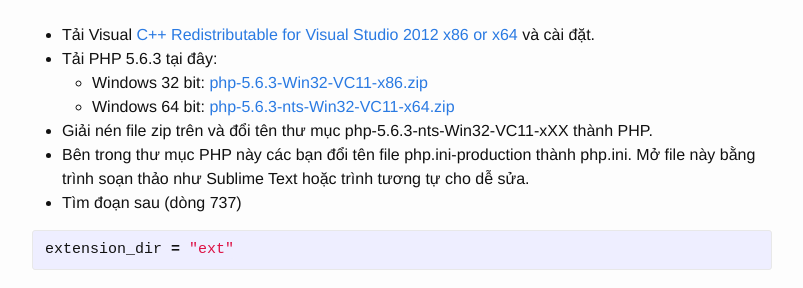
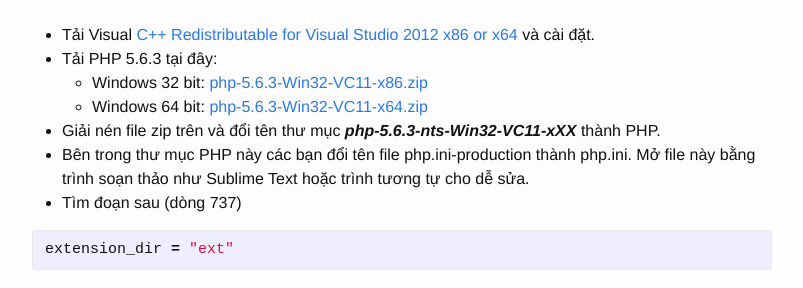
Before and after one commit to h5tark/hoangstark.github.io, a Jekyll site: the page built from _posts/2014-11-27-php-composer-homestead-tren-windows.markdown, in a window 1280 px wide and 900 px high, scrolled down 749 px. Shown: the part 162-450 px from the top of the window, without its empty margins (238-1041 px from the left). Built offline with Jekyll 4.4.1, drawn with Linux system fonts in a browser that asks for light colours.

Commit message:
Fix php x64 url

```diff
--- a/_layouts/post.html
+++ b/_layouts/post.html
@@ -21,7 +21,7 @@ layout: default
     {{ content }}
   </article>
 
-<h2>Comment</h2>
+<h2>Comments</h2>
 <div class="fb-like" data-href="{{ site.url }}{{ page.url }}" data-layout="standard" data-action="like" data-show-faces="true" data-share="true"></div>
 
   <div class="fb-comments" data-href="{{ site.url }}{{ page.url }}" data-numposts="5" data-colorscheme="light" data-width="100%"></div>
--- a/_posts/2014-11-27-php-composer-homestead-tren-windows.markdown
+++ b/_posts/2014-11-27-php-composer-homestead-tren-windows.markdown
@@ -15,8 +15,8 @@ Cài đặt Homestead trên Linux hay OSX thì khá dễ dàng, tuy nhiên mình
 - Tải Visual [C++ Redistributable for Visual Studio 2012 x86 or x64](http://www.microsoft.com/en-us/download/details.aspx?id=30679) và cài đặt.
 - Tải PHP 5.6.3 tại đây:
 	- Windows 32 bit: [php-5.6.3-Win32-VC11-x86.zip](http://windows.php.net/downloads/releases/php-5.6.3-Win32-VC11-x86.zip)
-	- Windows 64 bit: [php-5.6.3-nts-Win32-VC11-x64.zip](http://windows.php.net/downloads/releases/php-5.6.3-nts-Win32-VC11-x64.zip)
-- Giải nén file zip trên và đổi tên thư mục php-5.6.3-nts-Win32-VC11-xXX thành PHP.
+	- Windows 64 bit: [php-5.6.3-Win32-VC11-x64.zip](http://windows.php.net/downloads/releases/php-5.6.3-Win32-VC11-x64.zip)
+- Giải nén file zip trên và đổi tên thư mục ***php-5.6.3-nts-Win32-VC11-xXX*** thành PHP.
 - Bên trong thư mục PHP này các bạn đổi tên file php.ini-production thành php.ini. Mở file này bằng trình soạn thảo như Sublime Text hoặc trình tương tự cho dễ sửa.
 - Tìm đoạn sau (dòng 737)
 {% highlight php %}
```
